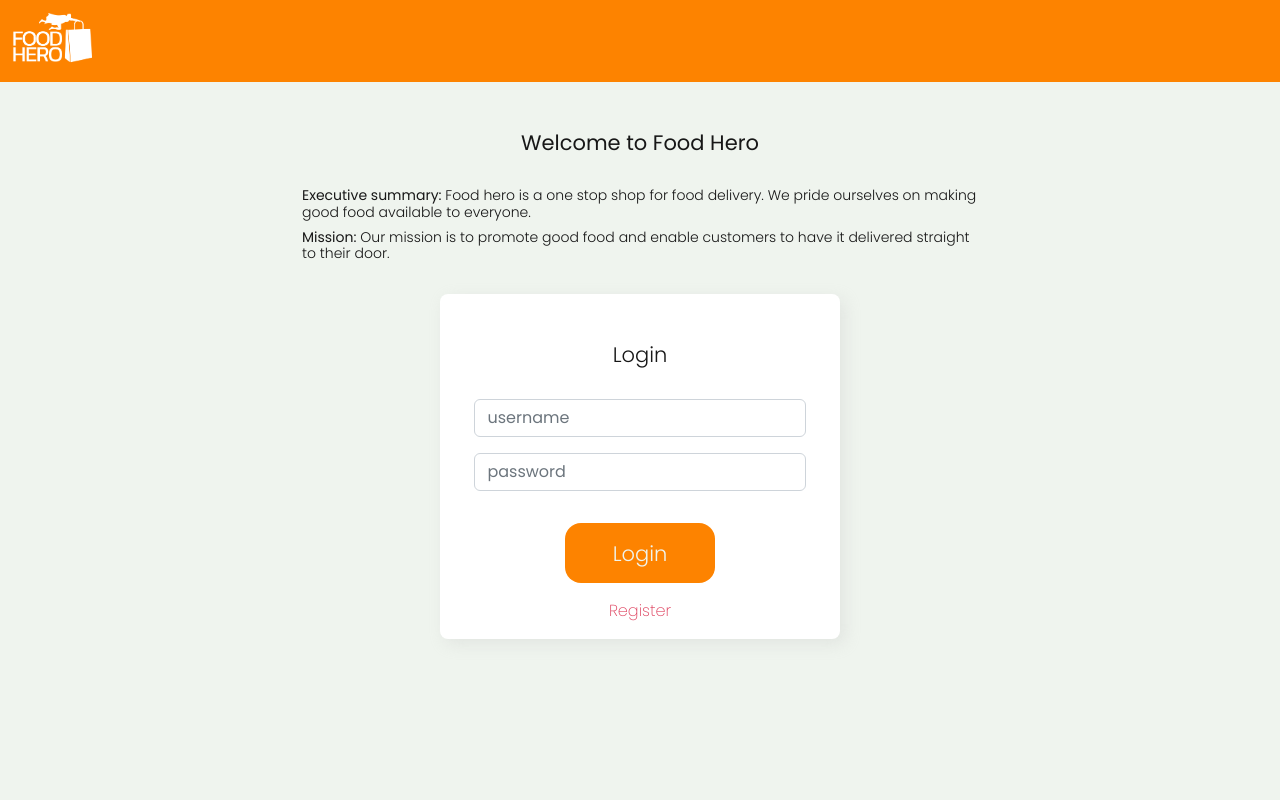
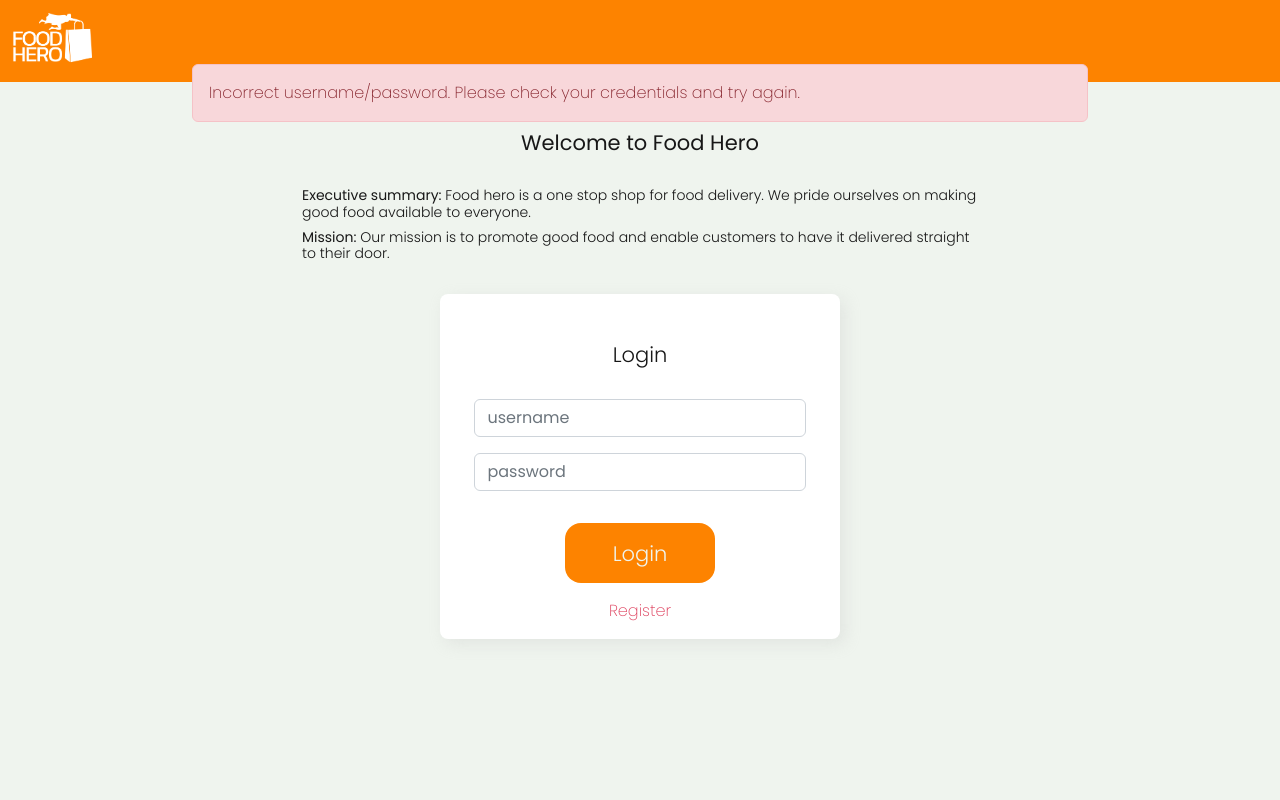
Before and after one commit to Fred374/project_2, an Angular app in the folder project_2_front/: page /login in a window 1280 px wide. Both pictures are taken after a click on the button "Login". Shown: the top 800 px of the page. Built offline with nearby package versions, Linux system fonts and the light colour scheme; no server answers.

Commit message:
Add alert to login page. Increase top margin of alert

```diff
--- a/project_2_front/src/app/components/login/login.component.html
+++ b/project_2_front/src/app/components/login/login.component.html
@@ -1,3 +1,6 @@
+<!-- Alert -->
+<app-alert></app-alert>
+
 <div class="container-fluid" id="loginDiv">
 
   <!-- Input box for login-->
--- a/project_2_front/src/app/components/login/login.component.ts
+++ b/project_2_front/src/app/components/login/login.component.ts
@@ -1,7 +1,9 @@
-import { Component, OnInit } from '@angular/core';
+import { Component, OnInit, ViewChild } from '@angular/core';
 import { Router } from '@angular/router';
 import { User } from 'src/app/models/user';
 import { UserService } from 'src/app/services/user.service';
+import { AlertComponent } from 'src/app/components/shared/alert/alert.component';
+
 
 @Component({
   selector: 'app-login',
@@ -9,6 +11,9 @@ import { UserService } from 'src/app/services/user.service';
   styleUrls: ['./login.component.css']
 })
 export class LoginComponent implements OnInit {
+
+  // Giving access to alert component's methods from here
+  @ViewChild(AlertComponent) alertComponent! : AlertComponent;
 
   //this variable gets filled by the user input in the login html
   public input:String=""
@@ -22,7 +27,8 @@ export class LoginComponent implements OnInit {
   //This is the login function
   login(){
 
-    this.us.loginUser(this.user).subscribe(data => {
+    this.us.loginUser(this.user).subscribe(
+      data => {
       this.user = data as User
       this.us.user = data
       console.log(this.user)
@@ -44,7 +50,12 @@ export class LoginComponent implements OnInit {
         this.router.navigate(['/restaurant/orders'])
 
       }
-    });
+    },
+    error => {
+      this.alertComponent.displayAlert("Incorrect username/password. Please check your credentials and try again.", "danger");
+    }
+
+    );
 
 
   }
--- a/project_2_front/src/app/components/shared/alert/alert.component.css
+++ b/project_2_front/src/app/components/shared/alert/alert.component.css
@@ -2,7 +2,7 @@
 #alertDiv {
     position: fixed;
     z-index: 5;
-    top: 2rem;
+    top: 4rem;
     left: 1rem;
     right: 1rem;
     width: 70%;
```
